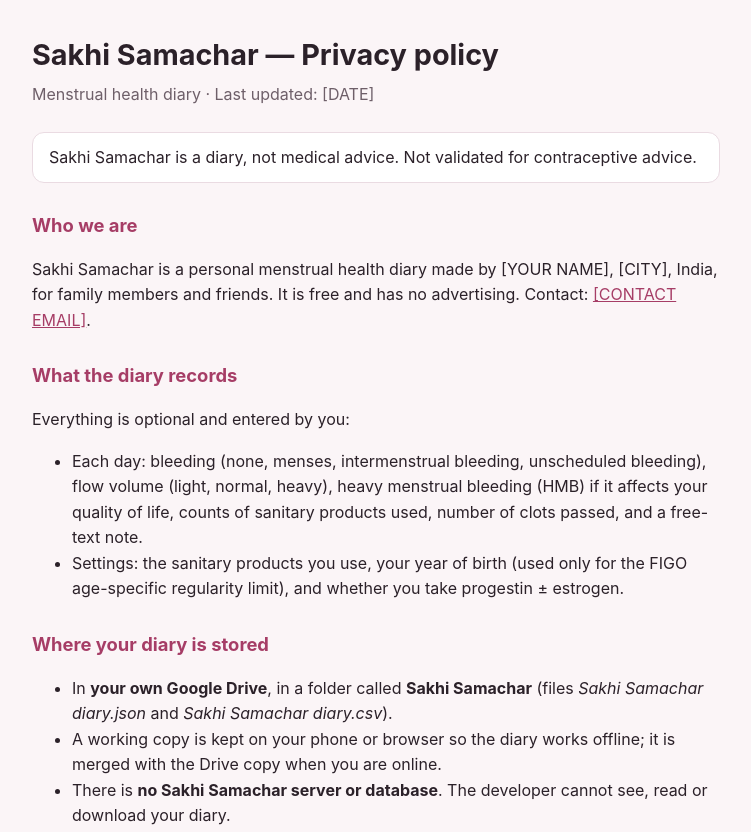
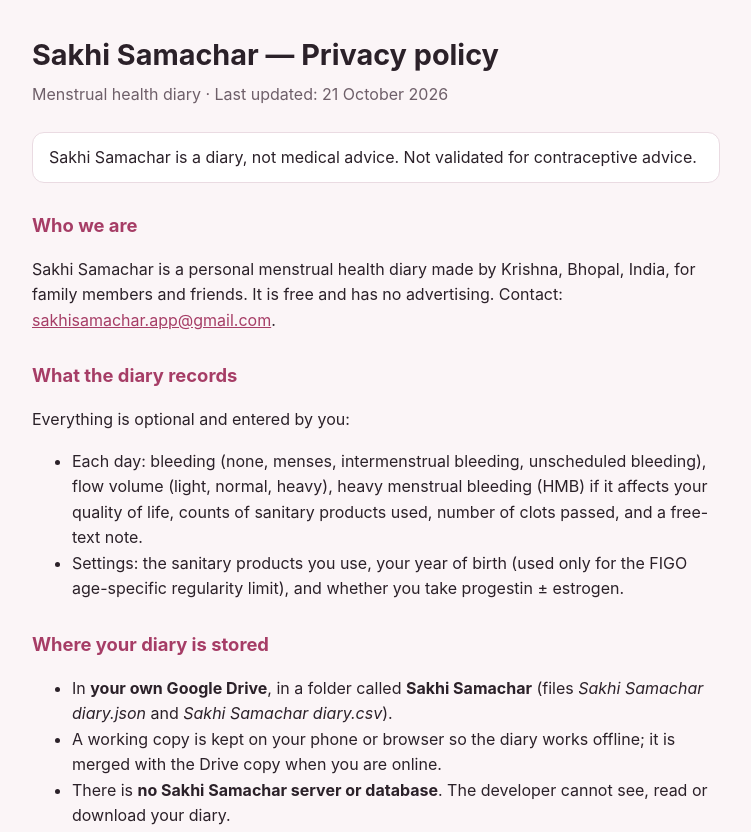
Before and after one commit to drnvskrishnareddy/sakhi-samachar, a website: page docs/privacy-policy.html in a window 1280 px wide. Shown: the top 832 px of the page, without its empty margins (264-1015 px from the left). Drawn offline with Linux system fonts and the light colour scheme.

Commit message:
Fill in privacy policy details

```diff
--- a/docs/privacy-policy.html
+++ b/docs/privacy-policy.html
@@ -25,13 +25,13 @@
 <body>
 <main>
   <h1>Sakhi Samachar — Privacy policy</h1>
-  <p class="meta">Menstrual health diary · Last updated: [DATE]</p>
+  <p class="meta">Menstrual health diary · Last updated: 21 October 2026</p>
 
   <p class="note">Sakhi Samachar is a diary, not medical advice. Not validated for contraceptive advice.</p>
 
   <h2>Who we are</h2>
-  <p>Sakhi Samachar is a personal menstrual health diary made by [YOUR NAME], [CITY], India, for family members and friends.
-     It is free and has no advertising. Contact: <a href="mailto:[CONTACT EMAIL]">[CONTACT EMAIL]</a>.</p>
+  <p>Sakhi Samachar is a personal menstrual health diary made by Krishna, Bhopal, India, for family members and friends.
+     It is free and has no advertising. Contact: <a href="mailto:sakhisamachar.app@gmail.com">sakhisamachar.app@gmail.com</a>.</p>
 
   <h2>What the diary records</h2>
   <p>Everything is optional and entered by you:</p>
@@ -73,12 +73,12 @@
   </ul>
 
   <h2>Children</h2>
-  <p>[AGE STATEMENT — e.g. "Members under 18 should use Sakhi Samachar with a parent or guardian."]</p>
+  <p>Sakhi Samachar is intended only for members aged 18 years and over.</p>
 
   <h2>Changes to this policy</h2>
   <p>If this policy changes, the new version will be published at this address with a new "Last updated" date.</p>
 
-  <footer>Sakhi Samachar · [YOUR NAME] · <a href="mailto:[CONTACT EMAIL]">[CONTACT EMAIL]</a></footer>
+  <footer>Sakhi Samachar · Krishna · <a href="mailto:sakhisamachar.app@gmail.com">sakhisamachar.app@gmail.com</a></footer>
 </main>
 </body>
 </html>
```
